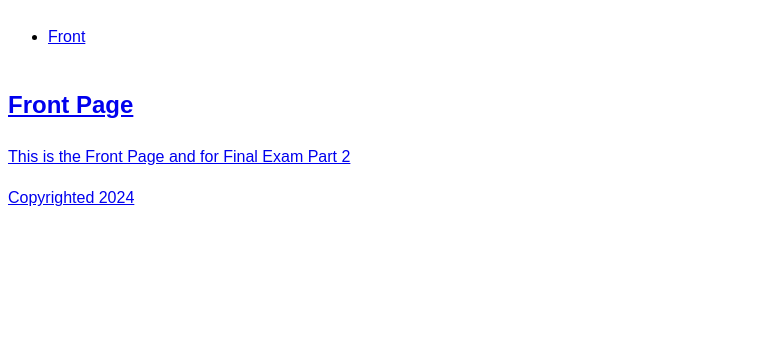
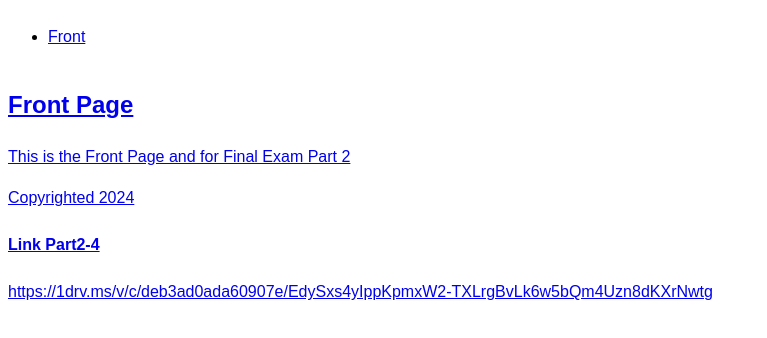
Before and after one commit to Apollo2132/223182880-WebDevFinalExam, a plain HTML site: page index.html in a window 1280 px wide. Shown: the part 94-432 px from the top of the page, without its empty margins (0-767 px from the left). Drawn offline with Linux system fonts and the light colour scheme.

Commit message:
Andongo-Apollolo Part2,3,4 Final Exam

```diff
--- a/index.html
+++ b/index.html
@@ -25,6 +25,8 @@
     </main>
     <footer>
         <p>Copyrighted 2024</p>
+        <h4>Link Part2-4</h4>
+        <p>https://1drv.ms/v/c/deb3ad0ada60907e/EdySxs4yIppKpmxW2-TXLrgBvLk6w5bQm4Uzn8dKXrNwtg</p>
     </footer>
 </body>
 </html>
```
